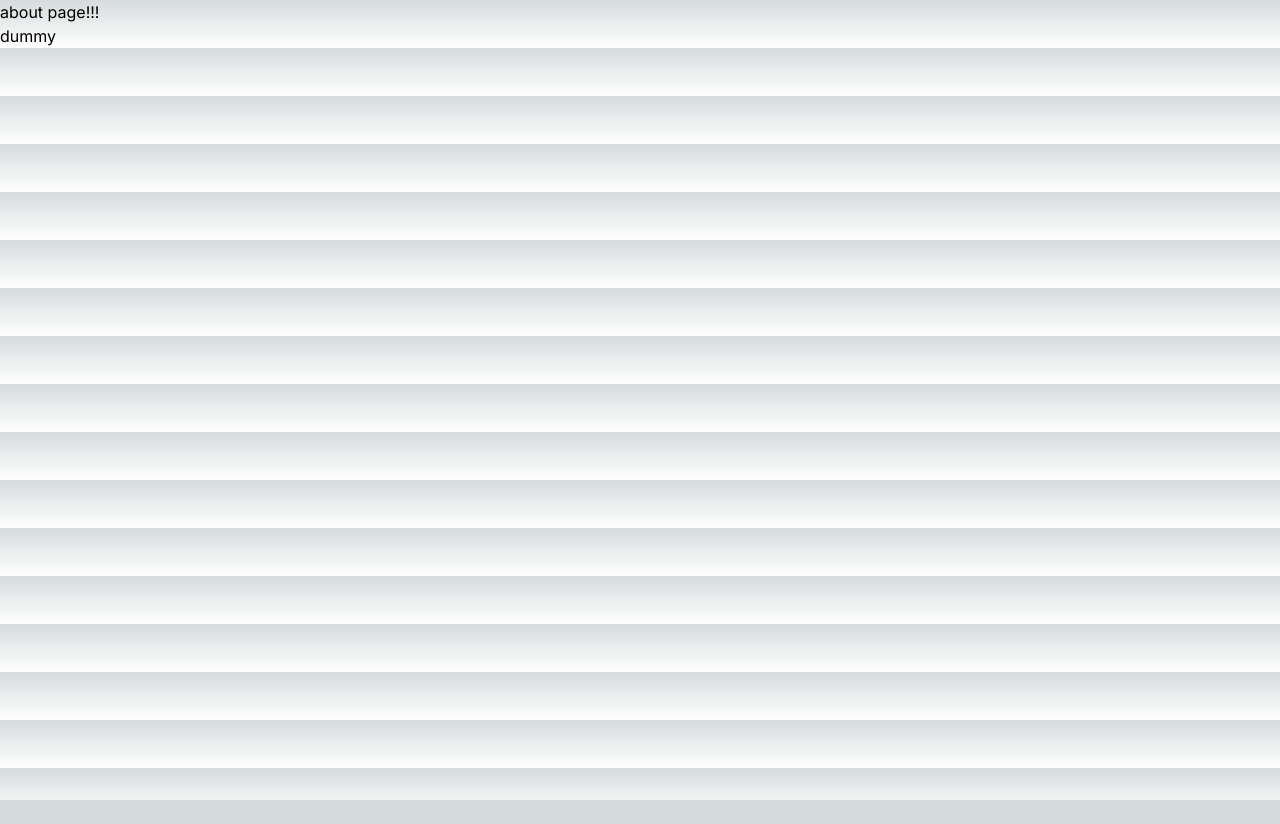
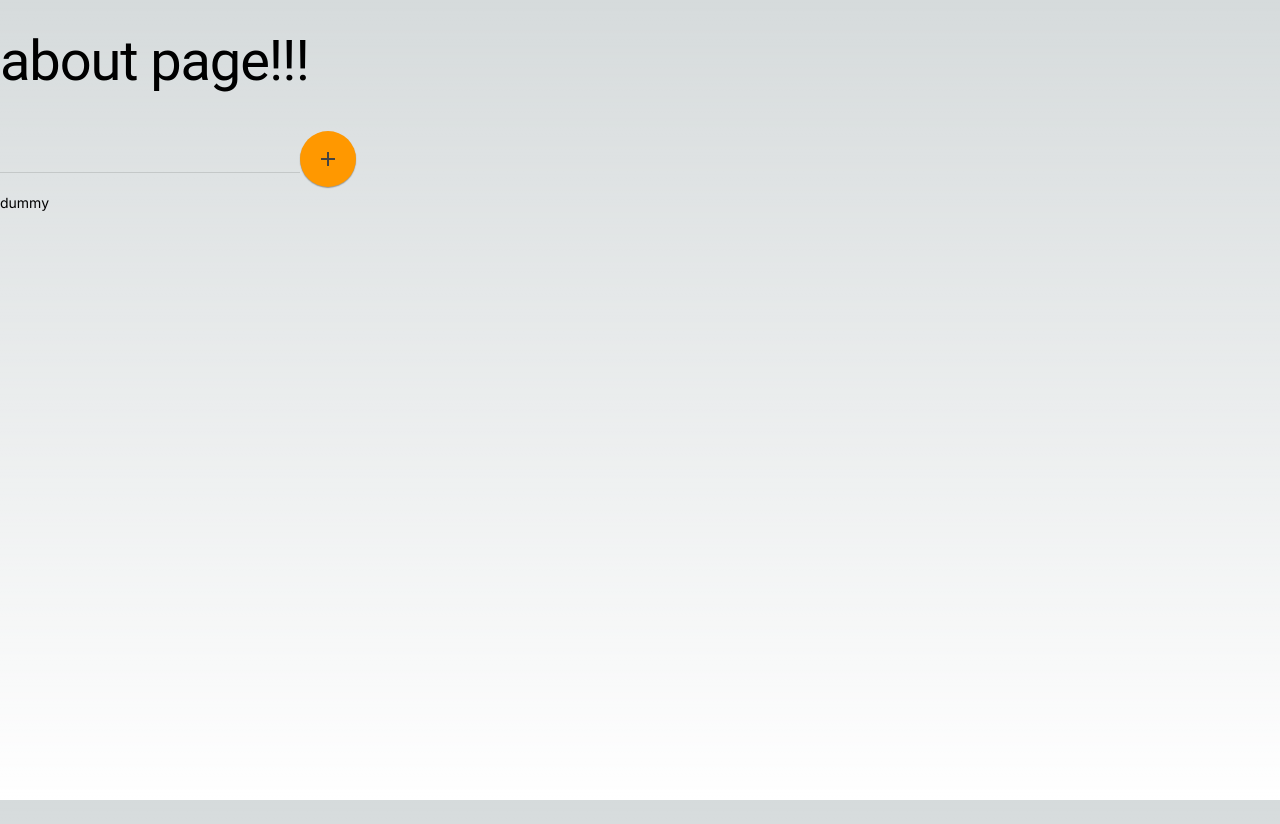
Before and after one commit to Shi-Shi-Ki/amaryllis, a Next.js app: page /about in a window 1280 px wide. Before the commit the page ends 800 px from the top, so only its background shows below. Built offline with nearby package versions, Linux system fonts and the light colour scheme.

Commit message:
add components

```diff
--- a/app/about/page.tsx
+++ b/app/about/page.tsx
@@ -1,11 +1,15 @@
 "use client"
 import Button from "@/components/atoms/BaseButton"
+import { BaseIconButton, ColorList, IconList } from "@/components/atoms/BaseIconButton"
+import BaseTextField from "@/components/atoms/BaseTextField"
 
 export default function About() {
   const handleClick = (e) => console.log(e)
   return (
     <div>
       <h1>about page!!!</h1>
+      <BaseTextField></BaseTextField>
+      <BaseIconButton id={"test_button"} color={ColorList.PRIMARY} icon={IconList.ADD}></BaseIconButton>
       <Button
         color={"primary"}
         size={"large"}
--- a/app/globals.css
+++ b/app/globals.css
@@ -11,8 +11,8 @@
 @media (prefers-color-scheme: dark) {
   :root {
     --foreground-rgb: 255, 255, 255;
-    --background-start-rgb: 0, 0, 0;
-    --background-end-rgb: 0, 0, 0;
+    --background-start-rgb: 255, 255, 255;
+    --background-end-rgb: 255, 255, 255;
   }
 }
 
--- a/app/layout.tsx
+++ b/app/layout.tsx
@@ -11,6 +11,13 @@ export const metadata = {
 export default function RootLayout({ children }: { children: React.ReactNode }) {
   return (
     <html lang="en">
+      <head>
+        <meta name="viewport" content="width=device-width, initial-scale=1.0" />
+        <link rel="stylesheet" href="https://fonts.googleapis.com/icon?family=Material+Icons" />
+        <link rel="stylesheet" href="https://code.getmdl.io/1.3.0/material.indigo-pink.min.css" />
+        <script defer src="https://code.getmdl.io/1.3.0/material.min.js"></script>
+        <link rel="stylesheet" href="https://code.getmdl.io/1.3.0/material.orange-indigo.min.css" />
+      </head>
       <body className={inter.className}>{children}</body>
     </html>
   )
--- /dev/null
+++ b/components/atoms/BaseIconButton.tsx
@@ -0,0 +1,63 @@
+import { MouseEvent } from "react"
+
+export const ColorList = {
+  PRIMARY: "primary",
+  ACCENT: "accent",
+  PLAIN: "plain"
+} as const
+export type color = (typeof ColorList)[keyof typeof ColorList]
+
+export const IconList = {
+  ADD: "add",
+  CLOSE: "close",
+  DONE: "done"
+} as const
+export type icon = (typeof IconList)[keyof typeof IconList]
+
+const base = "mdl-button mdl-js-button mdl-button--fab"
+const withRippleEffect = `${base} mdl-js-ripple-effect`
+const classMap = new Map<string, string>([
+  [ColorList.PRIMARY, `${withRippleEffect} mdl-button--primary`],
+  [ColorList.ACCENT, `${withRippleEffect} mdl-button--accent`],
+  [ColorList.PLAIN, withRippleEffect]
+]) || []
+
+export const BaseIconButton = ({
+  id,
+  color = ColorList.PRIMARY,
+  icon = IconList.ADD,
+  disabled = false,
+  onClick
+}: {
+  id: string
+  color: color
+  icon: icon
+  disabled?: boolean
+  onClick?: (event: MouseEvent<HTMLButtonElement>) => void
+}): JSX.Element => {
+  const clickHandler = (event: MouseEvent<HTMLButtonElement>) => {
+    if (!disabled && onClick) {
+      onClick(event)
+    }
+  }
+  const className = () => {
+    if (disabled) {
+      return base
+    }
+    return classMap.get(color)
+  }
+  const materialIcon = () => {
+    return icon
+  }
+
+  return (
+    <button
+      id={id}
+      className={className()}
+      onClick={clickHandler} disabled={disabled}>
+      <i className="material-icons">{materialIcon()}</i>
+    </button>
+  )
+}
+
+export default BaseIconButton
--- /dev/null
+++ b/components/atoms/BaseTextField.tsx
@@ -0,0 +1,28 @@
+type validation = {
+  pattern: string,
+  error: string
+}
+
+const BaseTextField = ({
+  label,
+  validatePattern
+}: {
+  label: string,
+  validatePattern?: validation
+}): JSX.Element => {
+  return (
+    <div className="mdl-textfield mdl-js-textfield mdl-textfield--floating-label">
+      {validatePattern ? (
+        <>
+          <input className="mdl-textfield__input" type="text" pattern={validatePattern.pattern} id="sample4" />
+          <span className="mdl-textfield__error">{validatePattern.error}</span>
+        </>
+      ) : (
+        <input className="mdl-textfield__input" type="text" id="sample4" />
+      )}
+      <label className="mdl-textfield__label" htmlFor="sample4">{label}</label>
+    </div>
+  )
+}
+
+export default BaseTextField
```
Also changed, not shown: 1 other file (tests, documents, lock files or other folders).
